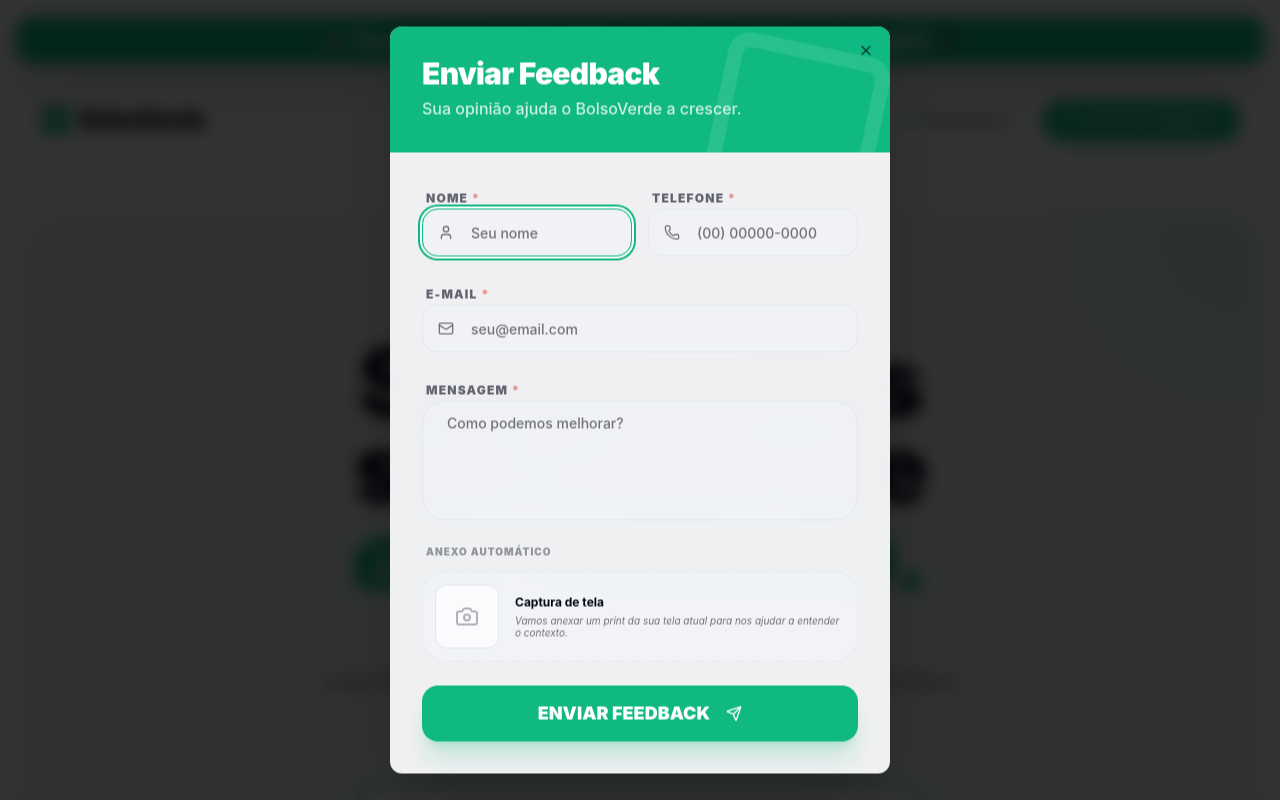
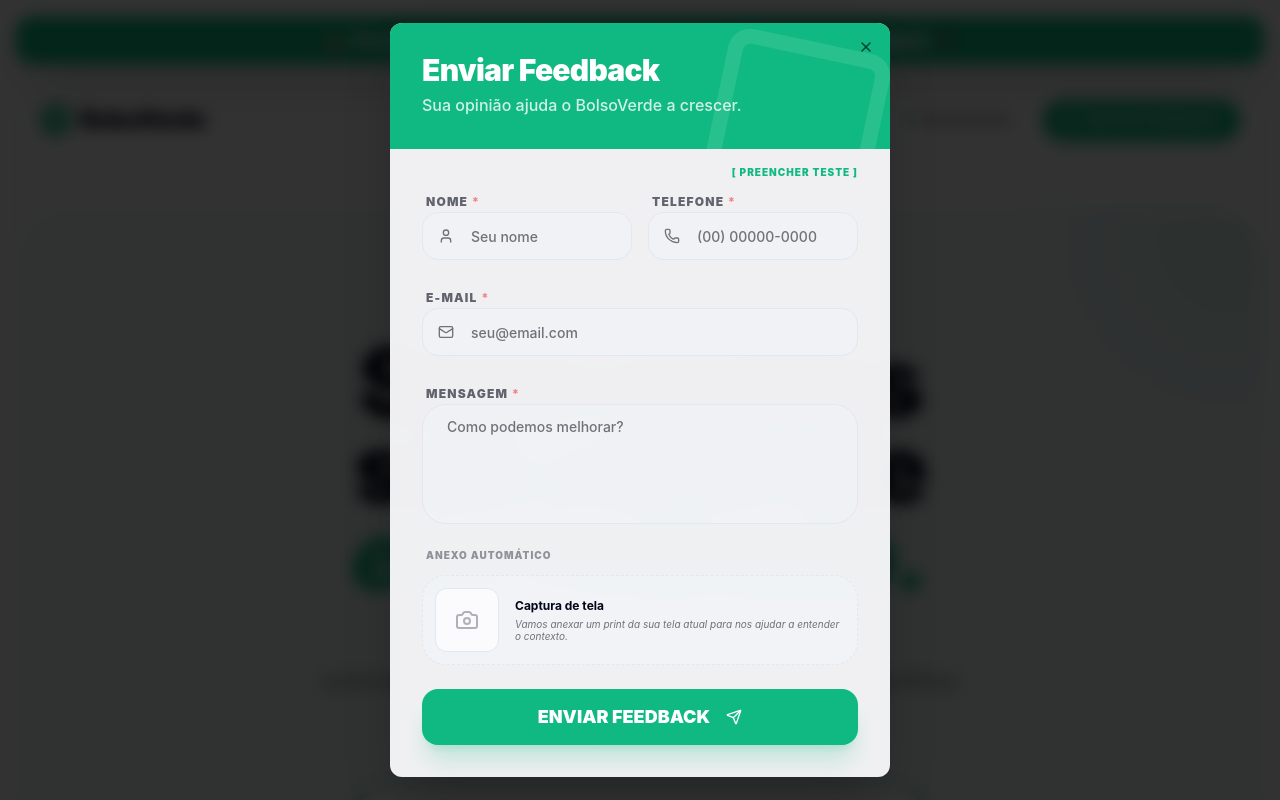
Before and after one commit to studioharpia/BolsoVerde, a React (Vite) app: page / in a window 1280 px wide. Both pictures are taken after a click on the button "ENVIAR FEEDBACK". Shown: the top 800 px of the page. Built offline with nearby package versions, Linux system fonts and the light colour scheme.

Commit message:
feat: add quick test button and correct recipient email

```diff
--- a/src/components/modals/FeedbackModal.jsx
+++ b/src/components/modals/FeedbackModal.jsx
@@ -167,6 +167,20 @@
                         </div>
                     ) : (
                         <form onSubmit={handleSubmit} className="p-8 space-y-6">
+                            <div className="flex justify-end -mt-4 mb-2">
+                                <button
+                                    type="button"
+                                    onClick={() => setFormData({
+                                        name: 'Lukas Teste',
+                                        phone: '(11) 99999-9999',
+                                        email: 'lukas@harpia.digital',
+                                        message: 'Este é um teste rápido do sistema de feedback! 🚀'
+                                    })}
+                                    className="text-[10px] font-black uppercase tracking-widest text-primary hover:underline"
+                                >
+                                    [ Preencher Teste ]
+                                </button>
+                            </div>
                             <div className="grid grid-cols-1 md:grid-cols-2 gap-4">
                                 <div className="space-y-[10px]">
                                     <Label htmlFor="name" className="text-xs font-black uppercase tracking-widest opacity-60 ml-1">
```
Also changed, not shown: 1 other file (tests, documents, lock files or other folders).
